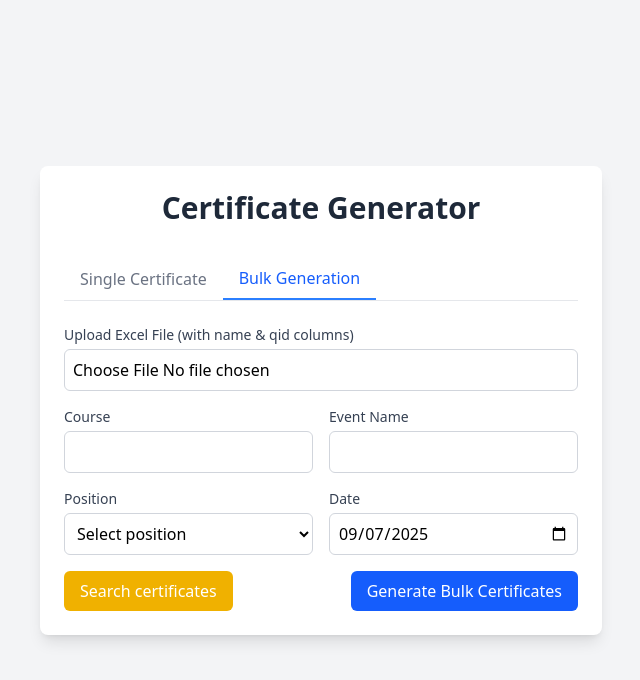
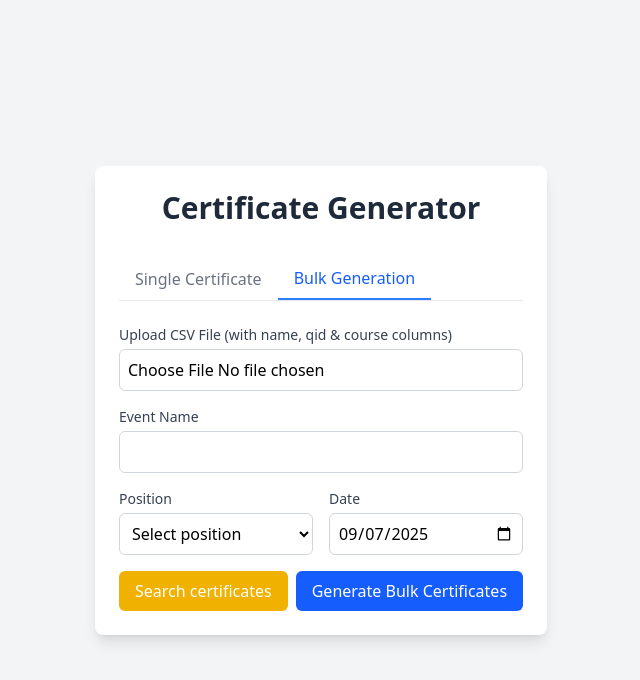
Before and after one commit to 24kaushik/certificate-generator-codex, a React (Vite) app in the folder frontend/: page /generate in a window 1280 px wide. Both pictures are taken after a click on the button "Bulk Generation". Shown: the top 680 px of the page, without its empty margins (319-959 px from the left). Built offline with nearby package versions, Linux system fonts and the light colour scheme.

Commit message:
integrated backend for bulk certification generation

```diff
--- a/frontend/src/components/Certificate.tsx
+++ b/frontend/src/components/Certificate.tsx
@@ -13,7 +13,6 @@ const Certificate = () => {
 
   const [file, setFile] = useState<File | null>(null);
   const [bulkFormData, setBulkFormData] = useState({
-    course: "",
     eventName: "",
     position: "",
     date: new Date().toISOString().split("T")[0],
@@ -40,8 +39,8 @@ const Certificate = () => {
     setError(null);
     if (e.target.files && e.target.files.length > 0) {
       const selectedFile = e.target.files[0];
-      if (!selectedFile.name.endsWith(".xlsx")) {
-        setError("Please upload only .xlsx files");
+      if (!selectedFile.name.endsWith(".csv")) {
+        setError("Please upload only .csv files");
         setFile(null);
         return;
       }
@@ -86,7 +85,7 @@ const Certificate = () => {
     setSuccess(null);
 
     if (!file) {
-      setError("Please select an Excel file");
+      setError("Please select a CSV file");
       setIsLoading(false);
       return;
     }
@@ -94,9 +93,11 @@ const Certificate = () => {
     try {
       const formData = new FormData();
       formData.append("file", file);
-      formData.append("data", JSON.stringify(bulkFormData));
+      formData.append("eventName", bulkFormData.eventName);
+      formData.append("position", bulkFormData.position);
+      formData.append("date", bulkFormData.date);
 
-      const response = await fetch("/api/bulk", {
+      const response = await fetch("http://localhost:6969/certificate/bulk", {
         method: "POST",
         body: formData,
       });
@@ -280,11 +281,11 @@ const Certificate = () => {
           <form onSubmit={handleBulkSubmit} className="space-y-4">
             <div className="mb-4">
               <label className="block text-sm font-medium text-gray-700 mb-1">
-                Upload Excel File (with name & qid columns)
+                Upload CSV File (with name, qid & course columns)
               </label>
               <input
                 type="file"
-                accept=".xlsx,.xls,.csv"
+                accept=".csv"
                 onChange={handleFileChange}
                 className="w-full p-2 border border-gray-300 rounded-md focus:ring-blue-500 focus:border-blue-500"
                 required
@@ -292,20 +293,7 @@ const Certificate = () => {
             </div>
 
             <div className="grid grid-cols-1 md:grid-cols-2 gap-4">
-              <div>
-                <label className="block text-sm font-medium text-gray-700 mb-1">
-                  Course
-                </label>
-                <input
-                  type="text"
-                  name="course"
-                  value={bulkFormData.course}
-                  onChange={handleBulkInputChange}
-                  className="w-full p-2 border border-gray-300 rounded-md focus:ring-blue-500 focus:border-blue-500"
-                  required
-                />
-              </div>
-              <div>
+              <div className="md:col-span-2">
                 <label className="block text-sm font-medium text-gray-700 mb-1">
                   Event Name
                 </label>
@@ -324,9 +312,12 @@ const Certificate = () => {
                 </label>
                 <select
                   name="position"
-                  value={formData.position}
+                  value={bulkFormData.position}
                   onChange={(e) =>
-                    setFormData({ ...formData, position: e.target.value })
+                    setBulkFormData({
+                      ...bulkFormData,
+                      position: e.target.value,
+                    })
                   }
                   className="w-full p-2 border border-gray-300 rounded-md focus:ring-blue-500 focus:border-blue-500"
                   required
```
